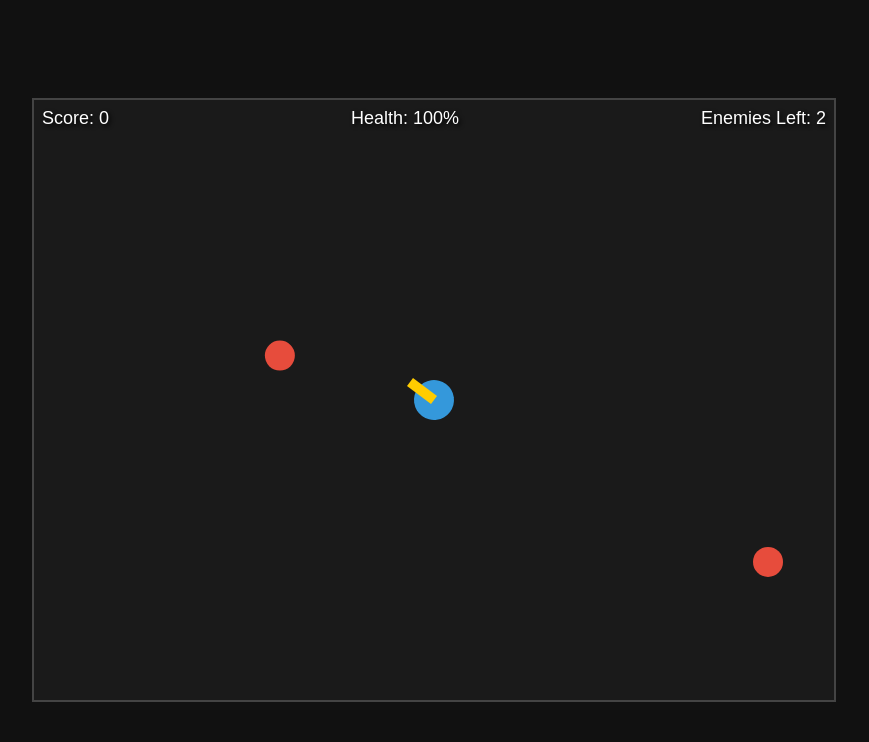
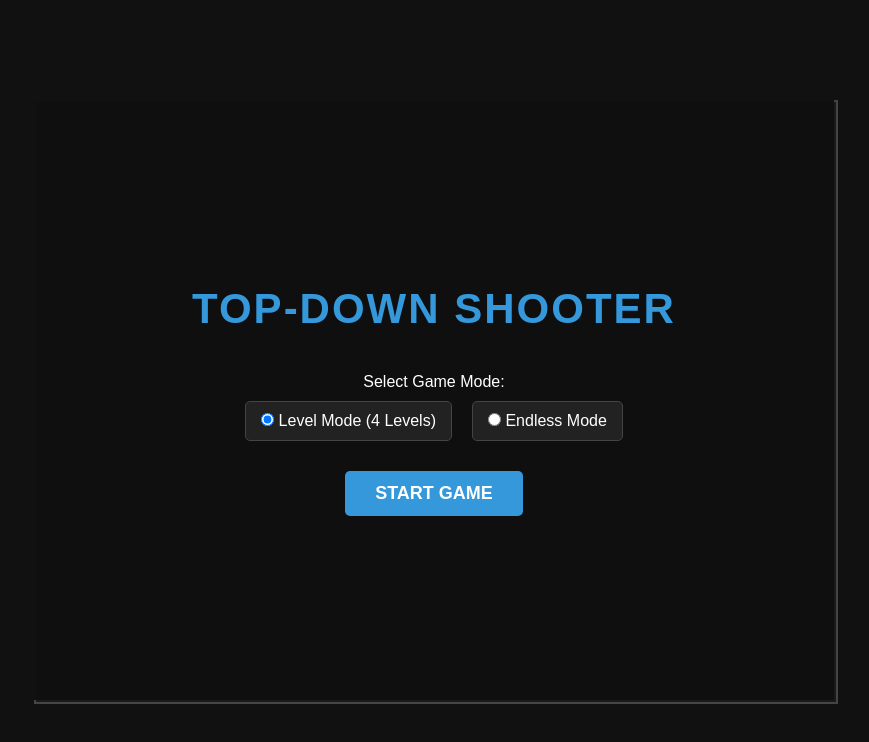
Before and after one commit to gurban200OK/Pixel-Shooter, a plain HTML site: page index.html in a window 1280 px wide. Shown: the whole page, without its empty margins (206-1075 px from the left). Drawn offline with Linux system fonts and the light colour scheme.

Commit message:
feat: start & game over screen

```diff
--- a/app.js
+++ b/app.js
@@ -8,29 +8,31 @@ canvas.height = 600;
 let score = 0;
 let health = 100;
 let isGameOver = false;
+let gameActive = false;
+let gameMode = 'levels';
+let spawnIntervalId = null;
 
-// DOM Elements for UI
+// DOM Elements
+const uiBar = document.getElementById('ui-bar');
 const scoreElement = document.getElementById('score');
 const healthElement = document.getElementById('health');
 const enemyCountElement = document.getElementById('enemy-count');
 
-const keys = {
-    w: false,
-    a: false,
-    s: false,
-    d: false
-};
+const startScreen = document.getElementById('start-screen');
+const gameOverScreen = document.getElementById('game-over-screen');
+const finalScoreElement = document.getElementById('final-score');
 
-const mouse = {
-    x: 0,
-    y: 0
-};
+const startBtn = document.getElementById('start-btn');
 
-const bullets = [];
-const enemies = [];
+// Arrays
+let bullets = [];
+let enemies = [];
+
+const keys = { w: false, a: false, s: false, d: false };
+const mouse = { x: 0, y: 0 };
 
 window.addEventListener('keydown', (e) => {
-    if (isGameOver) return; // Stop input if game is over
+    if (!gameActive || isGameOver) return;
     const key = e.key.toLowerCase();
     if (key in keys) keys[key] = true;
 });
@@ -41,15 +43,14 @@ window.addEventListener('keyup', (e) => {
 });
 
 canvas.addEventListener('mousemove', (e) => {
-    if (isGameOver) return;
+    if (!gameActive || isGameOver) return;
     const rect = canvas.getBoundingClientRect();
     mouse.x = e.clientX - rect.left;
     mouse.y = e.clientY - rect.top;
 });
 
-// Shoot a bullet
 window.addEventListener('click', () => {
-    if (isGameOver) return; // Disable shooting on game over
+    if (!gameActive || isGameOver) return;
 
     const angle = Math.atan2(mouse.y - player.y, mouse.x - player.x);
     const speed = 8;
@@ -57,7 +58,6 @@ window.addEventListener('click', () => {
         x: Math.cos(angle) * speed,
         y: Math.sin(angle) * speed
     };
-
     bullets.push(new Bullet(player.x, player.y, 5, '#ffcc00', velocity));
 });
 
@@ -148,9 +148,8 @@ class Enemy {
     }
 }
 
-// Function to spawn enemies
 function spawnEnemy() {
-    if (isGameOver) return; // Stop spawning when game is over
+    if (!gameActive || isGameOver) return;
 
     const radius = 15;
     let x, y;
@@ -165,13 +164,8 @@ function spawnEnemy() {
 
     const speed = 1.5;
     enemies.push(new Enemy(x, y, radius, '#e74c3c', speed));
-
-    // Update Enemy count UI
     enemyCountElement.textContent = enemies.length;
 }
-
-// Spawn enemy every 2 seconds
-const spawnInterval = setInterval(spawnEnemy, 2000);
 
 function getDistance(x1, y1, x2, y2) {
     const xDist = x2 - x1;
@@ -181,35 +175,42 @@ function getDistance(x1, y1, x2, y2) {
 
 const player = new Player(canvas.width / 2, canvas.height / 2, 20, '#3498db', 4);
 
-// Function to draw Game Over Screen on Canvas
-function drawGameOverScreen() {
-    ctx.fillStyle = 'rgba(0, 0, 0, 0.75)';
-    ctx.fillRect(0, 0, canvas.width, canvas.height);
+// Function to start the game
+function startGame() {
+    const selectedRadio = document.querySelector('input[name="gameMode"]:checked');
+    gameMode = selectedRadio ? selectedRadio.value : 'levels';
 
-    ctx.font = '40px sans-serif';
-    ctx.fillStyle = '#e74c3c';
-    ctx.textAlign = 'center';
-    ctx.fillText('GAME OVER', canvas.width / 2, canvas.height / 2 - 20);
+    startScreen.classList.add('hidden');
+    uiBar.classList.remove('hidden');
 
-    ctx.font = '20px sans-serif';
-    ctx.fillStyle = '#ffffff';
-    ctx.fillText(`Your Final Score: ${score}`, canvas.width / 2, canvas.height / 2 + 20);
+    gameActive = true;
+
+    // Start Spawning
+    if (spawnIntervalId) clearInterval(spawnIntervalId);
+    spawnIntervalId = setInterval(spawnEnemy, 2000);
+
+    gameLoop();
+}
+
+// Trigger Game Over
+function triggerGameOver() {
+    isGameOver = true;
+    gameActive = false;
+    clearInterval(spawnIntervalId);
+
+    finalScoreElement.textContent = score;
+    gameOverScreen.classList.remove('hidden');
 }
 
 // Main Game Loop
 function gameLoop() {
-    if (isGameOver) {
-        drawGameOverScreen();
-        return; // Stop loop
-    }
+    if (!gameActive || isGameOver) return;
 
     ctx.clearRect(0, 0, canvas.width, canvas.height);
 
-    // Update and draw Player
     player.update();
     player.draw();
 
-    // Update and draw Bullets
     bullets.forEach((bullet, bIndex) => {
         bullet.update();
         bullet.draw();
@@ -224,28 +225,23 @@ function gameLoop() {
         }
     });
 
-    // Update and draw Enemies
     enemies.forEach((enemy, eIndex) => {
         enemy.update(player.x, player.y);
         enemy.draw();
 
-        // Check collision: Enemy vs Player
         const distToPlayer = getDistance(player.x, player.y, enemy.x, enemy.y);
         if (distToPlayer - player.radius - enemy.radius < 1) {
-            health -= 20; // Reduce health by 20
-            healthElement.textContent = Math.max(0, health); // Update UI
+            health -= 20;
+            healthElement.textContent = Math.max(0, health);
 
-            // Remove the enemy that hit the player immediately
             enemies.splice(eIndex, 1);
             enemyCountElement.textContent = enemies.length;
 
             if (health <= 0) {
-                isGameOver = true;
-                clearInterval(spawnInterval); // Stop enemy spawning process
+                triggerGameOver();
             }
         }
 
-        // Check collision: Bullet vs Enemy
         bullets.forEach((bullet, bIndex) => {
             const distToBullet = getDistance(bullet.x, bullet.y, enemy.x, enemy.y);
 
@@ -254,9 +250,8 @@ function gameLoop() {
                     enemies.splice(eIndex, 1);
                     bullets.splice(bIndex, 1);
 
-                    // Increment score
                     score += 10;
-                    scoreElement.textContent = score; // Update UI
+                    scoreElement.textContent = score;
                     enemyCountElement.textContent = enemies.length;
                 }, 0);
             }
@@ -266,4 +261,5 @@ function gameLoop() {
     requestAnimationFrame(gameLoop);
 }
 
-gameLoop();
+// Event listener for Start Button only
+startBtn.addEventListener('click', startGame);
--- a/index.html
+++ b/index.html
@@ -8,8 +8,8 @@
 </head>
 <body>
     <div id="game-container">
-        <!-- Top UI Bar -->
-        <div id="ui-bar">
+        <!-- Top UI Bar (Initially Hidden) -->
+        <div id="ui-bar" class="hidden">
             <div>Score: <span id="score">0</span></div>
             <div>Health: <span id="health">100</span>%</div>
             <div>Enemies Left: <span id="enemy-count">0</span></div>
@@ -17,6 +17,30 @@
 
         <!-- Game Screen -->
         <canvas id="gameCanvas"></canvas>
+
+        <!-- Start Screen Overlay -->
+        <div id="start-screen" class="overlay">
+            <h1>TOP-DOWN SHOOTER</h1>
+            <div class="mode-container">
+                <p>Select Game Mode:</p>
+                <div class="mode-options">
+                    <label>
+                        <input type="radio" name="gameMode" value="levels" checked> Level Mode (4 Levels)
+                    </label>
+                    <label>
+                        <input type="radio" name="gameMode" value="endless"> Endless Mode
+                    </label>
+                </div>
+            </div>
+            <button id="start-btn">START GAME</button>
+        </div>
+
+        <!-- Game Over Screen Overlay (Initially Hidden) -->
+        <div id="game-over-screen" class="overlay hidden">
+            <h1 class="over-title">GAME OVER</h1>
+            <p>Your Final Score: <span id="final-score">0</span></p>
+            <button id="restart-btn">RESTART GAME</button>
+        </div>
     </div>
 
     <script src="app.js"></script>
--- a/style.css
+++ b/style.css
@@ -17,6 +17,8 @@ body {
 
 #game-container {
     position: relative;
+    width: 800px;
+    height: 600px;
 }
 
 #ui-bar {
@@ -27,8 +29,9 @@ body {
     display: flex;
     justify-content: space-between;
     font-size: 18px;
-    pointer-events: none; /* Prevents UI from blocking clicks on canvas */
+    pointer-events: none;
     text-shadow: 2px 2px 4px #000;
+    z-index: 5;
 }
 
 canvas {
@@ -36,3 +39,82 @@ canvas {
     display: block;
     border: 2px solid #444;
 }
+
+/* Screen Overlays */
+.overlay {
+    position: absolute;
+    top: 0;
+    left: 0;
+    width: 100%;
+    height: 100%;
+    background-color: rgba(15, 15, 15, 0.95);
+    display: flex;
+    flex-direction: column;
+    justify-content: center;
+    align-items: center;
+    z-index: 10;
+}
+
+.hidden {
+    display: none !important;
+}
+
+h1 {
+    font-size: 42px;
+    margin-bottom: 20px;
+    color: #3498db;
+    letter-spacing: 2px;
+}
+
+.over-title {
+    color: #e74c3c;
+}
+
+.mode-container {
+    margin: 20px 0;
+    text-align: center;
+}
+
+.mode-options {
+    display: flex;
+    gap: 20px;
+    margin-top: 10px;
+}
+
+label {
+    font-size: 16px;
+    cursor: pointer;
+    background: #222;
+    padding: 10px 15px;
+    border-radius: 5px;
+    border: 1px solid #444;
+}
+
+label:hover {
+    border-color: #3498db;
+}
+
+button {
+    padding: 12px 30px;
+    font-size: 18px;
+    font-weight: bold;
+    background-color: #3498db;
+    color: #fff;
+    border: none;
+    border-radius: 5px;
+    cursor: pointer;
+    transition: background 0.2s;
+    margin-top: 10px;
+}
+
+button:hover {
+    background-color: #2980b9;
+}
+
+#restart-btn {
+    background-color: #e74c3c;
+}
+
+#restart-btn:hover {
+    background-color: #c0392b;
+}
```
